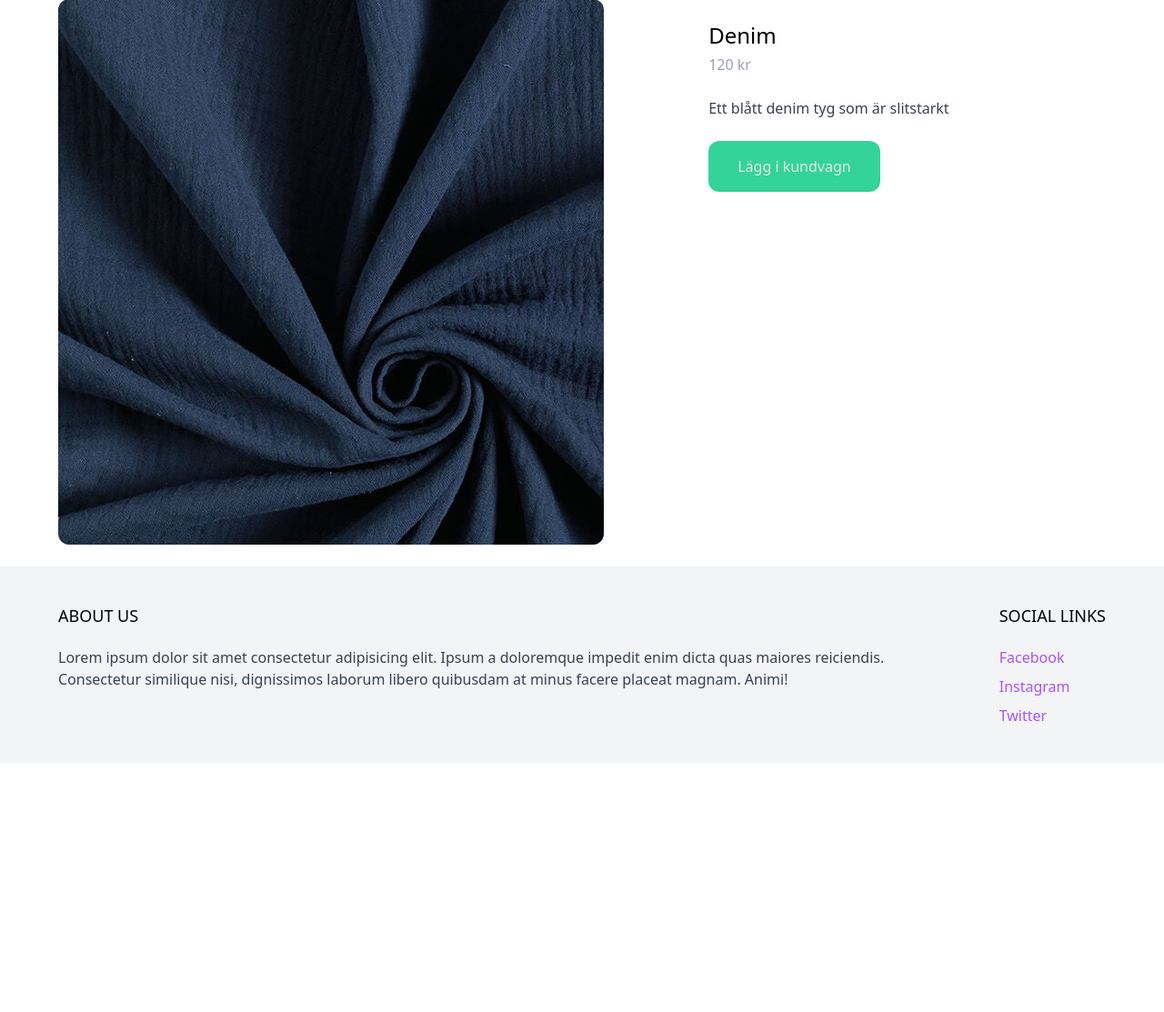
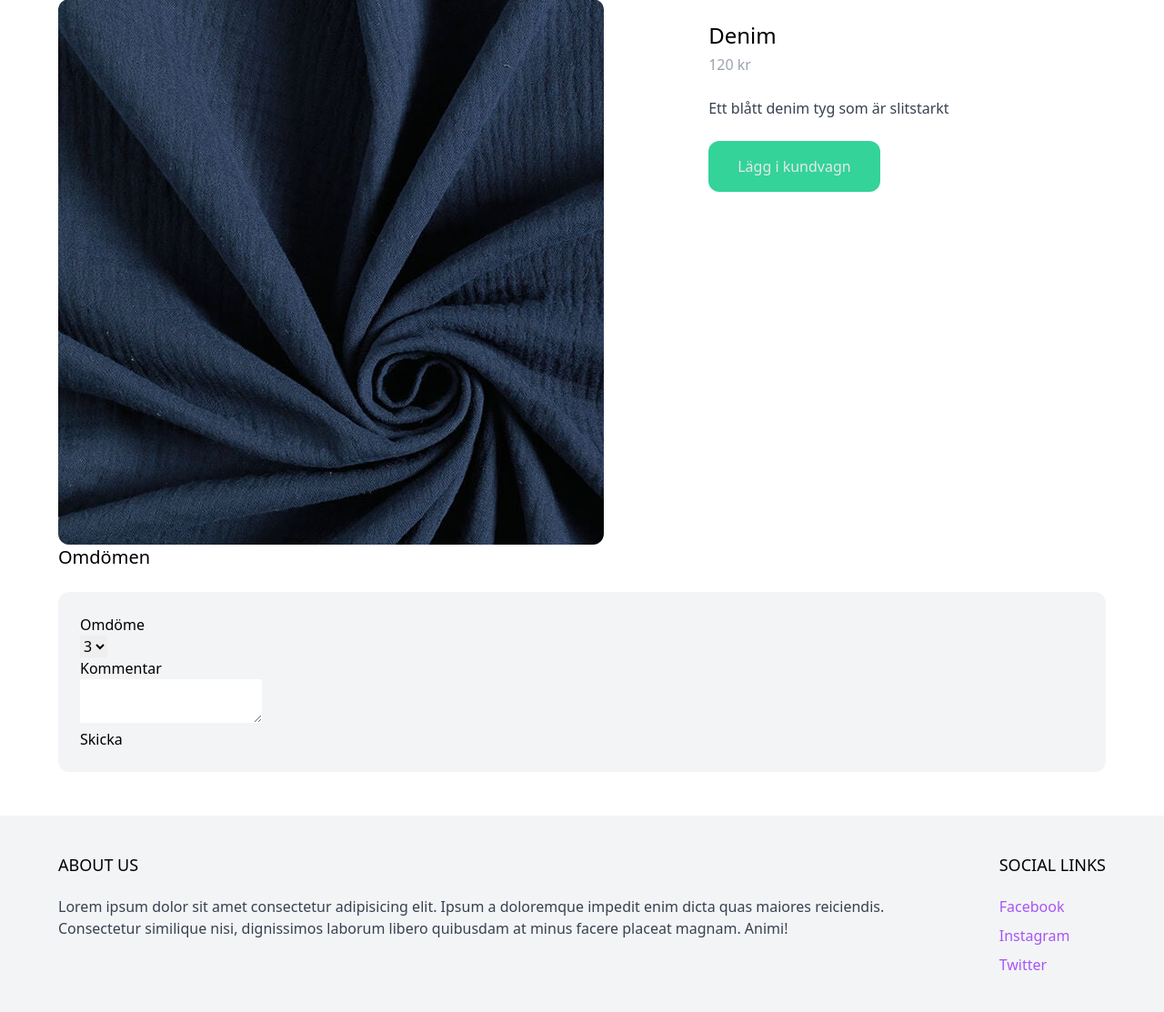
Before and after one commit to CBergane/BMB, a Django app: a page that uses bmb/core/templates/core/base.html in a window 1280 px wide. Shown: the part 102-1215 px from the top of the page at 91% size. Before the commit the page ends 895 px from the top, so only its background shows below. Run offline with Django 4.2, Linux system fonts and the light colour scheme; a user stored in the database is signed in; data comes from the database, SQL or seed files in the repository; both versions use the stored data as it was after the commit; some libraries are stand-ins or nearby versions.

Commit message:
fixed rating models

```diff
--- a/bmb/core/templates/core/base.html
+++ b/bmb/core/templates/core/base.html
@@ -6,7 +6,7 @@
     <script src="https://cdn.tailwindcss.com"></script>
     <title>{% block title %}{% endblock %} | BMB</title>
 </head>
-<body>
+<body class="flex flex-col min-h-screen">
     <nav class="border-b border-gray-300">
         <div class="max-w-6xl mx-auto py-2 px-6 xl:px-0 items-center flex justify-between">
             <div class="menu-left flex items-center space-x-6">
@@ -40,9 +40,8 @@
         </div>
     </nav>
 
-    <main>
+    <main class="flex-grow">
         {% block content%}
-
         {% endblock%}
     </main>
 
--- a/bmb/products/models.py
+++ b/bmb/products/models.py
@@ -1,3 +1,4 @@
+from django.contrib.auth.models import User
 from django.db import models
 from django.core.files import File
 from autoslug import AutoSlugField
@@ -63,3 +64,22 @@ class Produkt(models.Model):
         thumbnail = File(thumb_io, name=image.name)
 
         return thumbnail
+
+    def get_rating(self):
+        reviews_total = 0
+
+        for review in self.reviews.all():
+            reviews_total += review.rating
+
+        if reviews_total > 0:
+            return reviews_total / self.reviews.count()
+
+        return 0
+
+
+class Review(models.Model):
+    product = models.ForeignKey(Produkt, related_name='reviews', on_delete=models.CASCADE)
+    rating = models.IntegerField(default=3)
+    content = models.TextField()
+    created_by = models.ForeignKey(User, related_name='reviews', on_delete=models.CASCADE)
+    created_at = models.DateTimeField(auto_now_add=True)
--- a/bmb/products/templates/products/product.html
+++ b/bmb/products/templates/products/product.html
@@ -17,6 +17,10 @@
 
         <p class="mt-1 text-gray-400">{{produkt.pris}} kr</p>
 
+        {% if produkt.get_rating > 0 %}
+            <p class="mt-1 text-gray-400">Omdömme: {{ produkt.get_rating }}/6</p>
+        {% endif %}
+
         {% if produkt.beskrivning %}
             <p class="pt-6 text-gray-700">{{produkt.beskrivning}}</p>
         {% endif %}
@@ -31,5 +35,43 @@
         </a>
 
     </div>
+
+    <div class="w-full">
+        <h2 class="text-xl">Omdömen</h2>
+
+        {% if request.user.is_authenticated %}
+            <form action="." method="post" class="mt-6 mb-6 p-6 bg-gray-100 rounded-xl">
+                {% csrf_token %}
+
+                <div>
+                    <label for="">Omdöme</label><br>
+                    <select name="rating" id="">
+                        <option value="1">1</option>
+                        <option value="2">2</option>
+                        <option value="3" selected>3</option>
+                        <option value="4">4</option>
+                        <option value="5">5</option>
+                        <option value="6">6</option>
+                    </select>
+                </div>
+                <div>
+                    <label for="">Kommentar</label><br>
+                    <textarea name="content"></textarea>
+                </div>
+                <div>
+                    <button>Skicka</button>
+                </div>
+            </form>
+        {% endif %}
+
+        {% for review in produkt.reviews.all %}
+            <div class="px-4 py-6 bg-gray-100 rounded-xl mb-4">
+                <strong>Omdöme:</strong> {{ review.rating }}/6<br>
+                <strong>Datum:</strong> {{ review.created_at|date:"Y-m-d" }}<br>
+                <strong>Kommentar:</strong><br>
+                {{ review.content }}
+            </div>
+        {% endfor %}
+    </div>
 </div>
 {% endblock%}
--- a/bmb/products/views.py
+++ b/bmb/products/views.py
@@ -1,10 +1,32 @@
-from django.shortcuts import render, get_object_or_404
+from django.shortcuts import render, get_object_or_404, redirect
 
-from .models import Produkt
+from .models import Produkt, Review
 
 
 def produkt(request, slug):
 
     produkt = get_object_or_404(Produkt, slug=slug)
 
+    if request.method == 'POST':
+        rating = request.POST.get('rating', 3)
+        content = request.POST.get('content', '')
+
+        if content:
+            reviews = Review.objects.filter(created_by=request.user, product=produkt)
+
+            if reviews.count() > 0:
+                review = reviews.first()
+                review.rating = rating
+                review.content = content
+                review.save()
+            else:
+                review = Review.objects.create(
+                    product=product,
+                    rating=rating,
+                    content=content,
+                    created_by=request.user
+                )
+
+            return redirect('produkt', slug=slug)
+
     return render(request, 'products/product.html', {'produkt':produkt,})
```
Also changed, not shown: bmb/db.sqlite3, bmb/order/migrations/0002_alter_order_options.py (added), bmb/products/migrations/0014_alter_category_options_alter_produkt_options_review.py (added).
